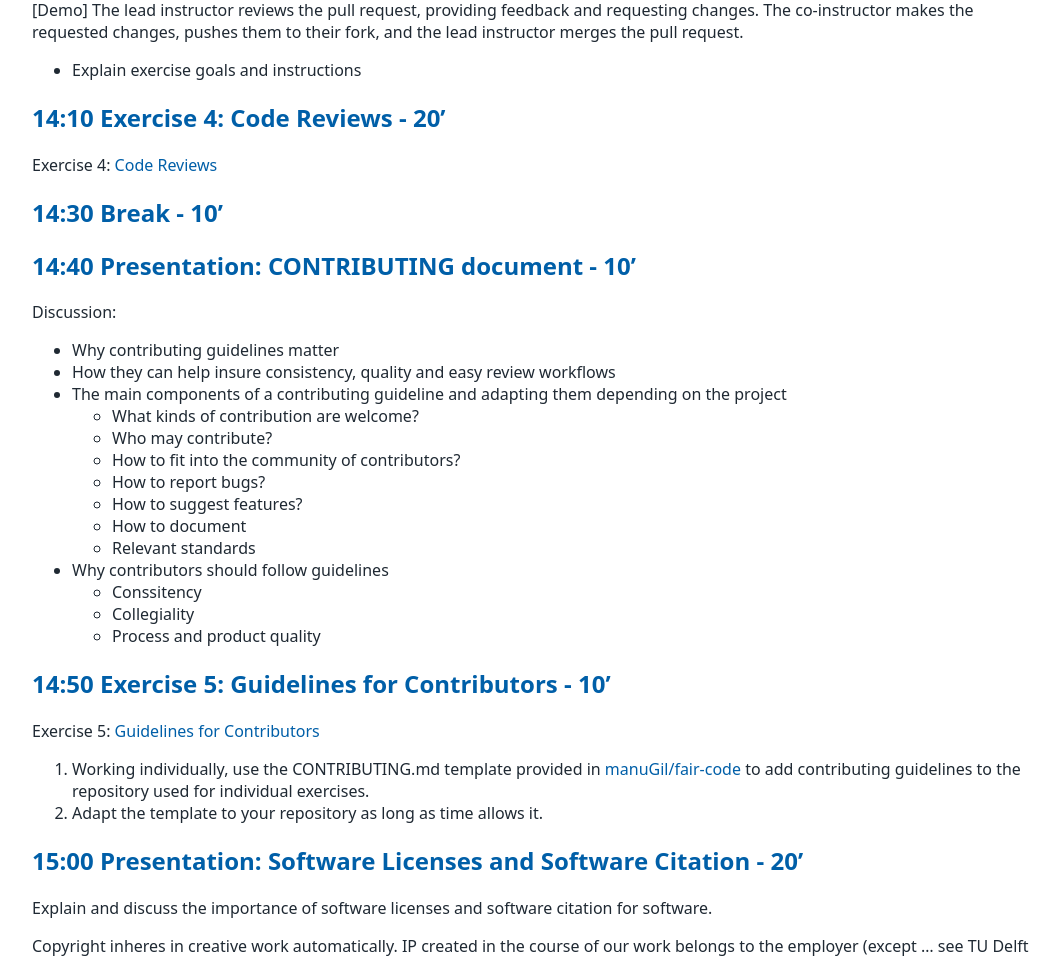
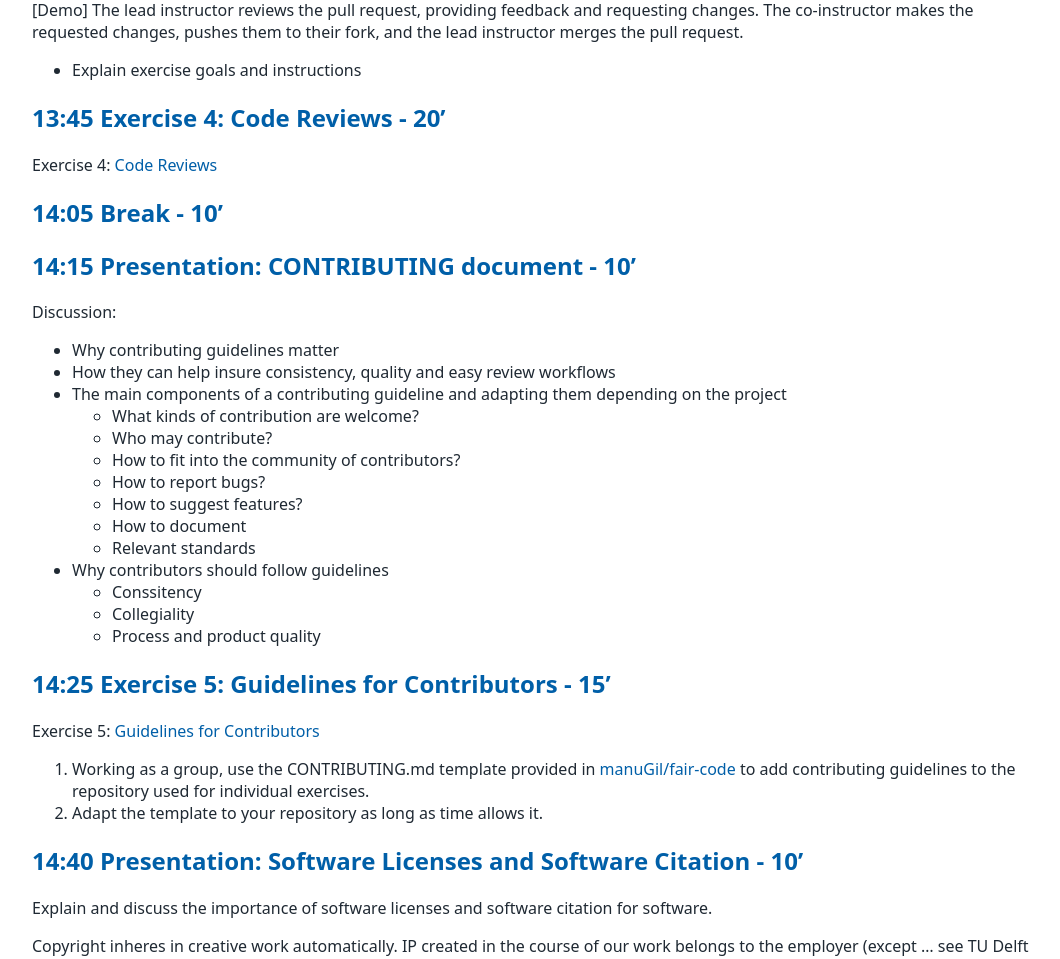
Before and after one commit to tu-delft-library/collaborative_software_development, a Jekyll site: the page built from material_for_trainers/lesson_plan.md, in a window 1280 px wide and 1400 px high, scrolled down 3684 px. Shown: the part 159-1118 px from the top of the window, without its empty margins (108-1168 px from the left). Built offline with Jekyll 4.4.1, drawn with Linux system fonts in a browser that asks for light colours; our own code applies the rules of GitHub Pages for plain Markdown files; some of the changed text lies outside the part shown.

Commit message:
Updated section timings

```diff
--- a/material_for_trainers/lesson_plan.md
+++ b/material_for_trainers/lesson_plan.md
@@ -13,13 +13,13 @@
 ## 09:20 Icebreaker - 5'
 A short icebreaker from [resources document](https://tud365.sharepoint.com/:w:/r/sites/ResearchDataServices/Gedeelde%20documenten/Training/Research_Software_Training/lesson_plans/resources/resources.docx?d=waea671d7fc6a46d5b5c068fc19f41940&csf=1&web=1&e=f2QYgy)
 
-## 09:25 Introduction - 20'
+## 09:25 Introduction - 15'
 - Introduce the subject of collaborative development using [slides](https://tud365.sharepoint.com/:p:/r/sites/ResearchDataServices/Gedeelde%20documenten/Training/Research_Software_Training/lesson_plans/resources/Collaborative%20Software%20Development.pptx?d=w06a41ff9049e480ea180dbef81488b8c&csf=1&web=1&e=1seegV)
 - Why collaborative 🤝 software development
 - Review remote operations (clone / pull / push)
 - Git hosting options: Github / Gitlab / Others
 
-## 09:45 Live Demo: Setting Up - 25'
+## 09:40 Live Demo: Setting Up - 20'
 
 - git config
 - Test SSH key
@@ -37,9 +37,9 @@ A short icebreaker from [resources document](https://tud365.sharepoint.com/:w:/r
 - Clone to local
 - Collaborating
 
-## 10:10 Break - 10'
+## 10:00 Break - 10'
 
-## 10:20 Presentation - Collaborative Software Projects - 10'
+## 10:10 Presentation - Collaborative Software Projects - 10'
 
 
 Present from [slides](https://tud365.sharepoint.com/:p:/r/sites/ResearchDataServices/_layouts/15/Doc2.aspx?action=edit&sourcedoc=%7B06a41ff9-049e-480e-a180-dbef81488b8c%7D&wdOrigin=TEAMS-MAGLEV.teamsSdk_ns.rwc&wdExp=TEAMS-TREATMENT&wdhostclicktime=1774444252296&web=1)
@@ -51,7 +51,7 @@ Present from [slides](https://tud365.sharepoint.com/:p:/r/sites/ResearchDataServ
 - When does collaborative development make sense?
 - Roles and Responsibilities in the team
 
-## 10:30 Live Demo: Github issues and branching - 10'
+## 10:20 Live Demo: Github issues and branching - 10'
 - Add collaborators (i.e. co-trainer) to demo repository in github
 - Create issues - participant teams create in the cloned template repo from earlier
   - Navigate to repo in github
@@ -61,7 +61,7 @@ Present from [slides](https://tud365.sharepoint.com/:p:/r/sites/ResearchDataServ
     - **Branching**
     - **Forking**
 
-## 11:40 Exercise 1: Branching Workflow - 20'
+## 10:30 Exercise 1: Branching Workflow - 25'
 
 
 Exercise 1: [Branching Workflow](../material_for_participants/exercises.md)
@@ -75,12 +75,12 @@ Exercise in which participants:
 - Make changes locally
 - Commit and push changes to github
 
-## 11:10 Break - 10'
+## 10:55 Break - 10'
 
-## 11:20 Live Demo: Pull Requests - 10'
+## 11:05 Live Demo: Pull Requests - 10'
 Explain pull requests and demonstrate the workflow around creating, reviewing and merging
 
-## 11:30 Exercise 2: Pull Requests - 15'
+## 11:15 Exercise 2: Pull Requests - 15'
 
 Exercise 2: [Pull Requests](../material_for_participants/exercises.md)
 
@@ -115,18 +115,18 @@ Exercise in which participants:
     - Explain generating from template (like a cookiecutter) to create a new repository for the exercise.
 
 
-## 12:20 Exercise 3: Forking Workflow - 25'
+## 12:00 Exercise 3: Forking Workflow - 25'
 
 Exercise 3: [Forking Workflow](../material_for_participants/exercises.md#3-forking-workflow)
 
-## 12:45 Lunch - 60'
+## 12:25 Lunch - 60'
 
-## 13:45 Q&A Forking workflow and summary - 10'
+## 13:25 Q&A Forking workflow and summary - 5'
 
 - When should you use the forking workflow vs the branching workflow?
 - Questions?
 
-## 13:55 Code Reviews - 5'
+## 13:30 Code Reviews - 5'
 
 - Why Code Reviews?
     - Sharing knowledge
@@ -143,7 +143,7 @@ Exercise 3: [Forking Workflow](../material_for_participants/exercises.md#3-forki
         - Be hostile to individuals
 
 
-## 14:00 Live Demo: Code Reviews - 10'
+## 13:35 Live Demo: Code Reviews - 10'
 
 [Preparation]
 - Lead instructor creates a new repository named `code-review-demo` using the recipe book template as per the instructions for the code review exercise.
@@ -155,15 +155,15 @@ Exercise 3: [Forking Workflow](../material_for_participants/exercises.md#3-forki
 - Explain exercise goals and instructions
 
 
-## 14:10 Exercise 4: Code Reviews - 20'
+## 13:45 Exercise 4: Code Reviews - 20'
 
 Exercise 4: [Code Reviews](../material_for_participants/exercises.md#4-code-reviews)
 
 
-## 14:30 Break - 10'
+## 14:05 Break - 10'
 
 
-## 14:40 Presentation: CONTRIBUTING document - 10'
+## 14:15 Presentation: CONTRIBUTING document - 10'
 
 Discussion:
 - Why contributing guidelines matter
@@ -181,14 +181,14 @@ Discussion:
   - Collegiality
   - Process and product quality
 
-## 14:50 Exercise 5: Guidelines for Contributors - 10'
+## 14:25 Exercise 5: Guidelines for Contributors - 15'
 
 Exercise 5: [Guidelines for Contributors](https://4turesearchdata-carpentries.github.io/GitCoDev/exercises/L4-ex03.html)
 
-1. Working individually, use the CONTRIBUTING.md template provided in [manuGil/fair-code](https://github.com/manuGil/fair-code) to add contributing guidelines to the repository used for individual exercises.
+1. Working as a group, use the CONTRIBUTING.md template provided in [manuGil/fair-code](https://github.com/manuGil/fair-code) to add contributing guidelines to the repository used for individual exercises.
 2. Adapt the template to your repository as long as time allows it.
 
-## 15:00 Presentation: Software Licenses and Software Citation - 20'
+## 14:40 Presentation: Software Licenses and Software Citation - 10'
 
 Explain and discuss the importance of software licenses and software citation for software.
 
@@ -208,7 +208,7 @@ Explain how citations files are used to provide information about the software a
 
 Provide a demo on how to create .cff files using this [CFFInit Tool](https://citation-file-format.github.io/cff-initializer-javascript/)
 
-## 15:20 Exercise 6: Choosing Licenses and Enabling Software Citation - 15'
+## 14:50 Exercise 6: Choosing Licenses and Enabling Software Citation - 15'
 
 Exercise 4.4: [Choosing Licenses and Enabling Software Citation](https://4turesearchdata-carpentries.github.io/GitCoDev/exercises/L4-ex04.html)
 
@@ -217,10 +217,10 @@ Exercise 4.4: [Choosing Licenses and Enabling Software Citation](https://4turese
 3. Use this tool to generate a CITATION file and add it to your remote repository:
     - Search the Internet for: cffinit
 
-## 15:35 Break 10'
+## 15:05 Break 10'
 
 
-## 15:45 Presentation: Automated Testing - 45'
+## 15:15 Presentation: Automated Testing - 30'
 
 Note: Content of this demo and the exercise is based on the [Code Refinery's Automated Testing lesson](https://coderefinery.github.io/testing/continuous-integration/), adapted to fit the context of this workshop.
 
@@ -255,12 +255,12 @@ Note: Content of this demo and the exercise is based on the [Code Refinery's Aut
 
 - Q&A [5 min]
 
-## 16:20 Exercise 7: Implementing Continuous Integration - 35'
+## 15:45 Exercise 7: Implementing Continuous Integration - 30'
 
 Exercise 5: [Implementing Continuous Integration](../material_for_participants/exercises.md#5-implementing-continuous-integration)
 
 
-## 16:55 Summary and Key Points / Q&A - 15'
+## 16:15 Summary and Key Points / Q&A - 15'
 
 - Branching workflow or forking workflow?
 - Code reviews, roles, and responsibilites
@@ -272,7 +272,7 @@ Where to go from here?
 - DCC open office hours: If you have any questions related to implementing the concepts taught in this course in your projects, you are welcome to attend the open office hours where you can discuss your questions with me or one of my colleagues. See this link for more information and for making an appointment https://www.tudelft.nl/digital-competence-centre/services/code-data-office-hours
 
 
-## 17:10 Feedback - 5'
+## 16:30 Feedback - 5'
 
 
-## 17:15 End
+## 17:35 End
```
Also changed, not shown: other parts of material_for_trainers/lesson_plan.md (+1 -1 lines).
